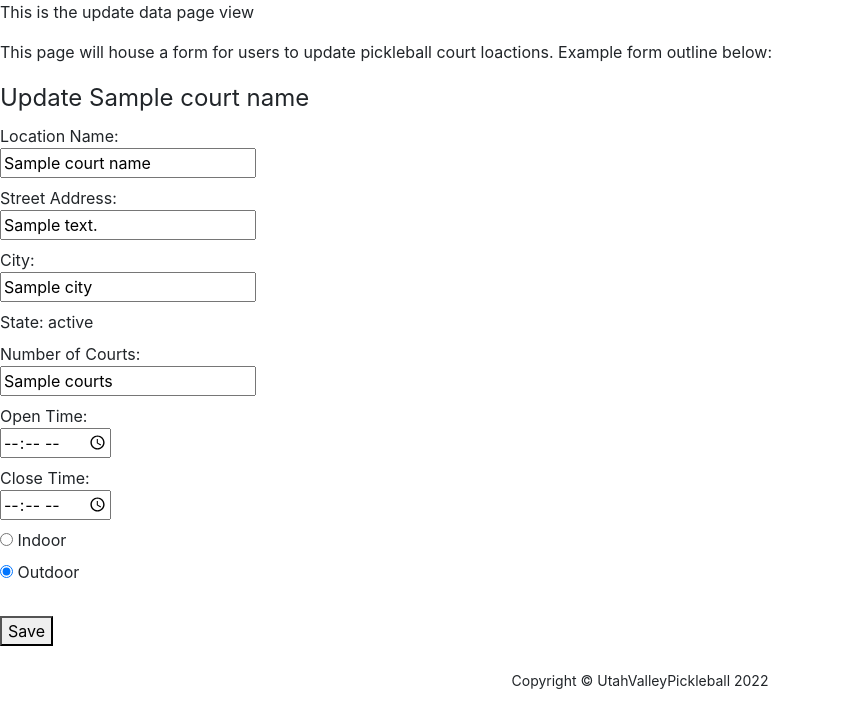
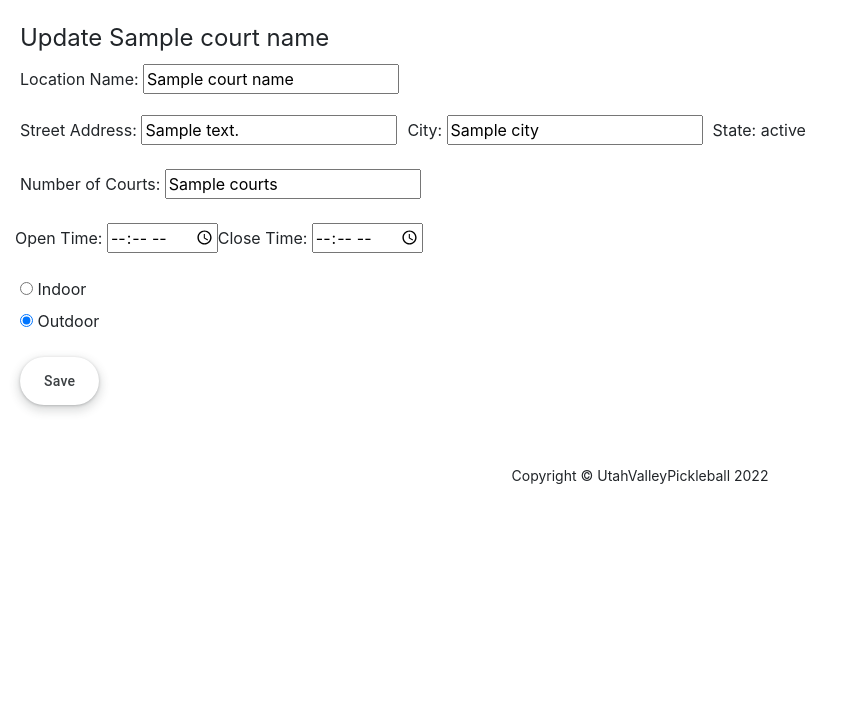
Before and after one commit to brooke-woodland/utahvalleypickleball, a Django app: template templates/pickleball/updateData.html in a window 1280 px wide. Shown: the part 58-786 px from the top of the page, without its empty margins (0-868 px from the left). Run offline with Django 4.2, Linux system fonts and the light colour scheme; the template is opened without the code that fills it: most values are stand-ins (such as "Sample title", 1, 10 or a date in 2020); some libraries are stand-ins or nearby versions.

Commit message:
some styling changes on forms

```diff
--- a/templates/pickleball/addData.html
+++ b/templates/pickleball/addData.html
@@ -62,7 +62,7 @@
       <label for="outdoor">Outdoor</label><br>
   <br />
 <br />
-<button type="submit">Submit Data</button>
+<button class="button-17" type="submit">Submit Data</button>
 </fieldset>
 </form>
 </div>
--- a/templates/pickleball/updateData.html
+++ b/templates/pickleball/updateData.html
@@ -3,66 +3,64 @@
 {% load bootstrap5 %}
 {% block content %}
 
-<div>
-  <p>This is the update data page view</p>
-  <p>
-    This page will house a form for users to update pickleball court
-    loactions. Example form outline below:
-  </p>
+<div class="align-items-center" style="margin:20px">
   <form action="{% url 'updateDataSave' %}" method="POST">
     {% csrf_token %}
     <fieldset>
       <legend>Update {{ court_name }}</legend>
-
-      <label for="court_name"
-        >Location Name:
+      <div class="form-group">
+        <label for="court_name">Location Name:</label>
+          <input type="text" id="court_name" title="Enter the location name: " name="court_name" value="{{ court_name }}"/>
         <br />
-        <input type="text" id="court_name" title="Enter the location name: " name="court_name" value="{{ court_name }}"/>
-      </label>
-      <br />
-
+      </div>
+      <div class="form-row align-items-center">
+        <div class="form-group col-auto">
           <label for="street_address"
             >Street Address:
-        <br />
             <input type="text" id="street_address" title="Enter the street address: " name="street_address" value="{{ street_address }}"/>
           </label>
           <br />
-
+        </div>
+        <div class="form-group col-auto">
           <label for="city"
             >City:
-        <br />
             <input type="text" id="city" title="Enter the city: " name="city" value="{{ city }}"/>
           </label>
           <br />
-
+        </div>
+        <div class="form-group col-auto">
           <label for="state"
             >State: {{ state }}
-        <br />
             <input type="text" id="state" name="state" value="{{ state }}" hidden/>
           </label>
           <br />
-
+        </div>
+      </div>
+      <div class="form-group">
         <label for="courts"
           >Number of Courts:
-        <br />
           <input type="text" id="courts" title="Enter the number of courts: " name="courts" value="{{ courts }}"/>
         </label>
         <br />
-
+      </div>
+      <div class="form-row align-items-center">
+        <div class="form-group">
           <label for="openTime"
             >Open Time:
-        <br />
             <input type="time" id="openTime" title="What time do the court(s) open?: " name="openTime" value="{{ openTime }}"/>
           </label>
           <br />
-
+        </div>
+        <div class="form-group">
           <label for="closeTime"
             >Close Time:
-        <br />
             <input type="time" id="closeTime" title="What time do the court(s) close?: " name="closeTime" value="{{ closeTime }}"/>
           </label>
           <br />
+        </div>
+      </div>
 
+      <div class="form-group">
         {% if indoor == True %}
             <input type="radio" id="indoor" name="indoor" value=True checked>
             <label for="indoor">Indoor</label><br>
@@ -74,11 +72,14 @@
             <input type="radio" id="outdoor" name="indoor" value=False checked>
             <label for="outdoor">Outdoor</label><br>
         {% endif %}
-  <br />
+      </div>
 
+      <div class="form-group">
         <input hidden name="id" value={{ id }}>
-
-<button type="submit">Save</button>
+      </div>
+      <div class="form-group">
+        <button class="button-17" type="submit">Save</button>
+      </div>
 </fieldset>
 </form>
 </div>
```
Lines whose indentation alone changed are shown as unchanged.
